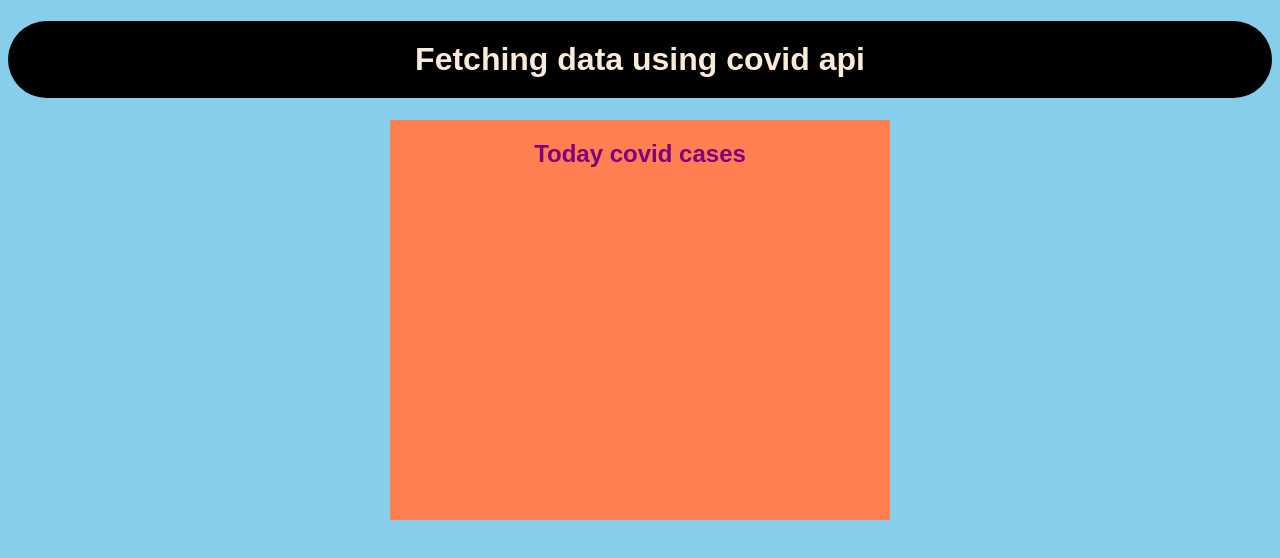
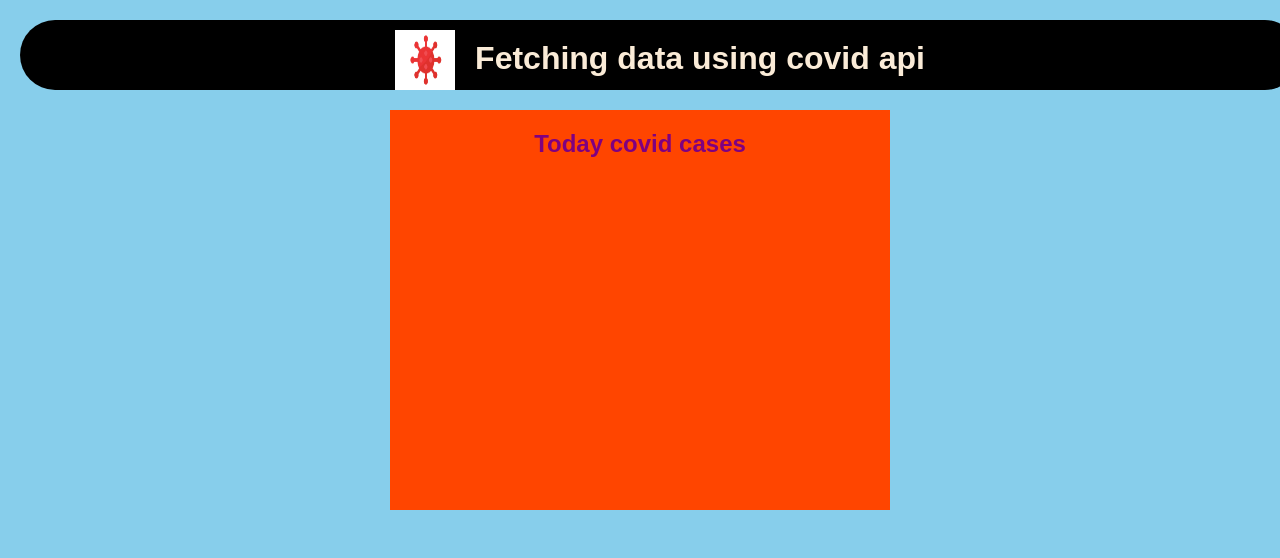
Before and after one commit to amitlavania/covidapi, a plain HTML site: page index.html in a window 1280 px wide. Drawn offline with Linux system fonts and the light colour scheme; no server answers.

Commit message:
image added

```diff
--- a/css/style.css
+++ b/css/style.css
@@ -1,21 +1,40 @@
 body{
     background-color: skyblue;
 }
-h1
+*
 {
+    padding: 0;
+    margin: 0;
+    box-sizing: border-box;
+}
+
+header
+{
+    margin: 20px;
     text-align: center;
     background-color: black;
     color: antiquewhite;
     padding: 20px;
     border-radius: 2cm;
     font-family: Arial, Helvetica, sans-serif;
+    width: 100%;
+    height: 70px;
+    display: flex;
+    justify-content: center;
+
+}
+img{
+    margin-top: -10px;
+    margin-right: 20px;
+    width: 60px;
+    height: 60px;
 
 }
 #mydiv
 {
     width: 500px;
     height: 400px;
-    background-color: coral;
+    background-color: orangered;
     margin: auto;
 }
 h2
--- a/index.html
+++ b/index.html
@@ -8,7 +8,10 @@
 <link rel="stylesheet" href="./css/style.css">
 </head>
 <body>
-    <h1>Fetching data using covid api</h1>
+    <header>
+        <img src="./image/logo.png" alt="">
+        <h1>Fetching data using covid api</h1>
+    </header>
     <div id="mydiv">
         <h2>Today covid cases</h2>
     </div>
```
Also changed, not shown: image/logo.png (added).
